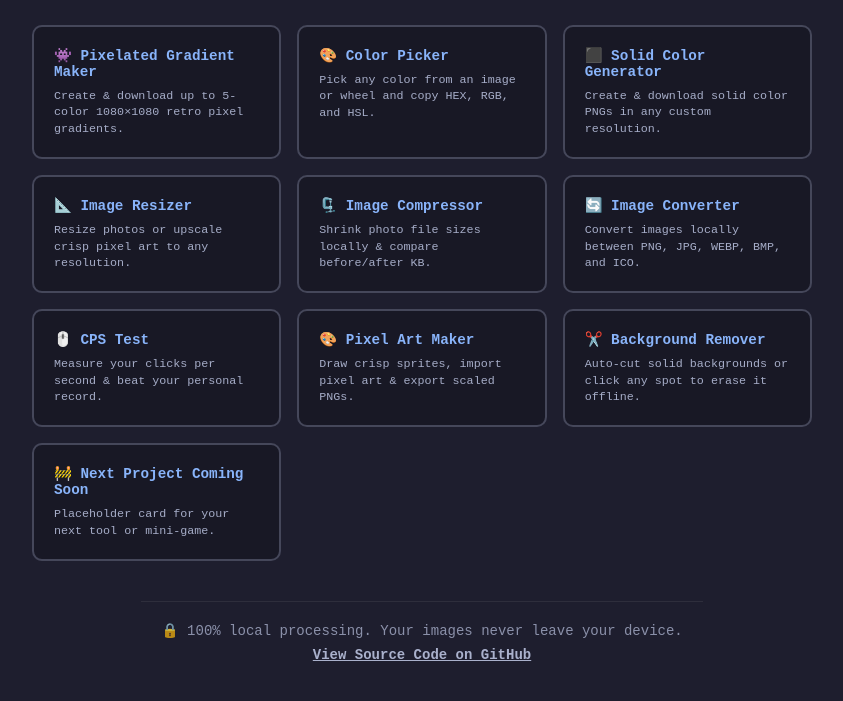
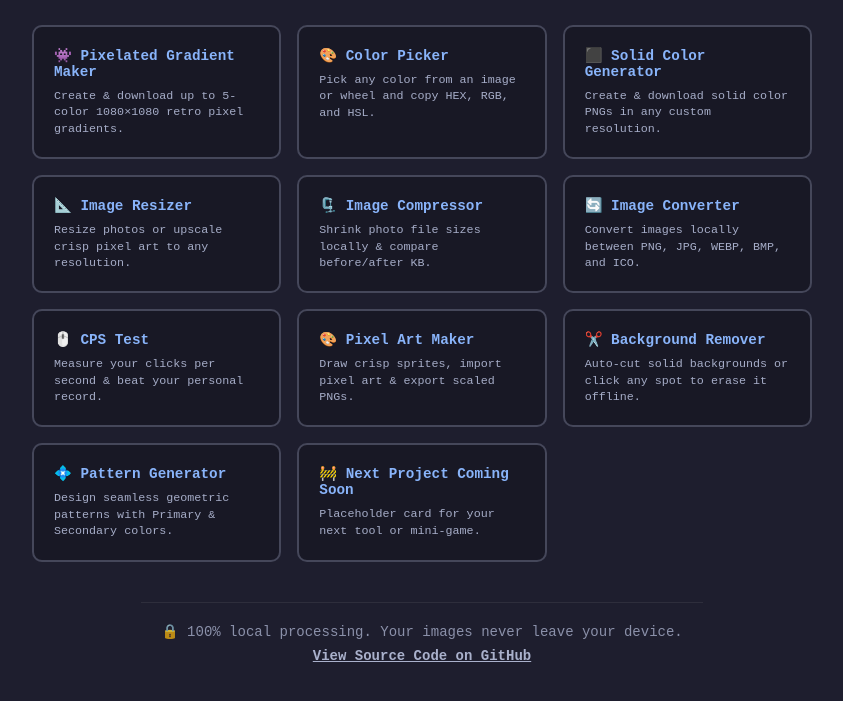
Before and after one commit to ElijahAmogsus/ElijahAmogsus.github.io, a plain HTML site: page index.html in a window 1280 px wide. Shown: the part 145-846 px from the top of the page, without its empty margins (218-1061 px from the left). Drawn offline with Linux system fonts and the light colour scheme.

Commit message:
Add Pattern Generator section to index.html

```diff
--- a/index.html
+++ b/index.html
@@ -122,6 +122,11 @@
       <span>Auto-cut solid backgrounds or click any spot to erase it offline.</span>
         </a>
 
+        <a class="card" href="/pattern-generator/">
+      <h3>💠 Pattern Generator</h3>
+      <span>Design seamless geometric patterns with Primary & Secondary colors.</span>
+        </a>
+
     <a class="card" href="#">
       <h3>🚧 Next Project Coming Soon</h3>
       <span>Placeholder card for your next tool or mini-game.</span>
```
